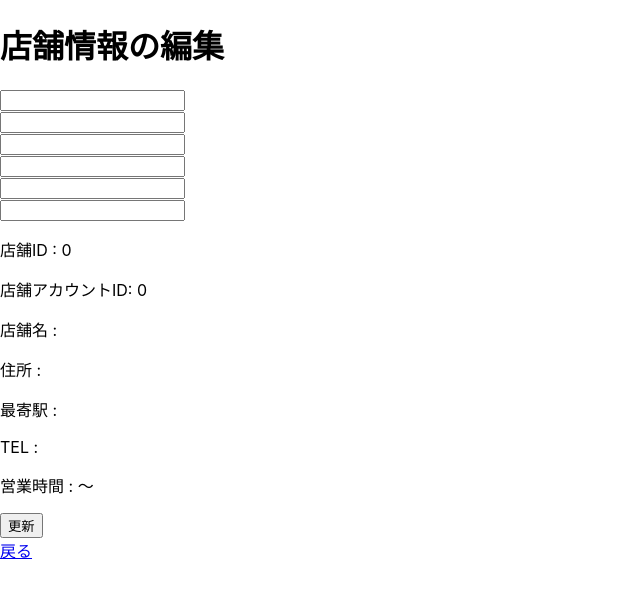
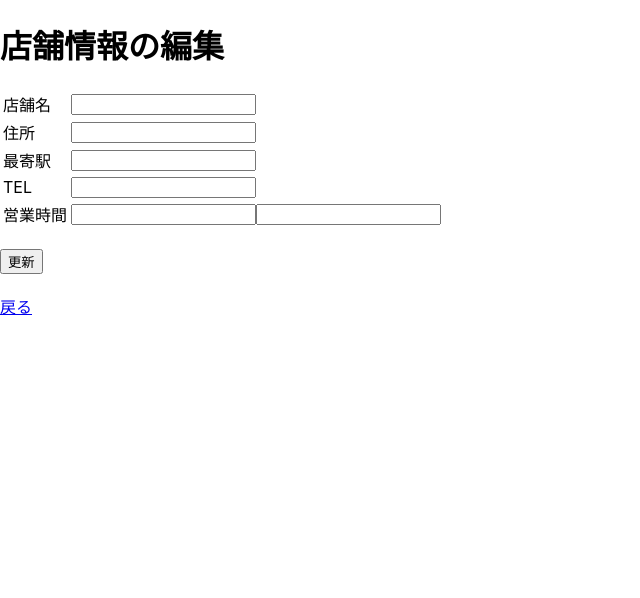
Before and after one commit to Tiffin2021/tiffin-react, a React (Create React App) app: page /shop_account_edit in a window 1280 px wide. Shown: the top 598 px of the page, without its empty margins (0-640 px from the left). Built offline with nearby package versions, Linux system fonts and the light colour scheme; no server answers.

Commit message:
アカウント情報の編集完了

```diff
--- a/src/views/ShopAccountEdit/ShopAccountEdit.tsx
+++ b/src/views/ShopAccountEdit/ShopAccountEdit.tsx
@@ -1,16 +1,14 @@
-import React, { useEffect, useContext, useState } from 'react';
+import React, { useEffect, useContext } from 'react';
 import './ShopAccountEdit.css';
-import Axios, { AxiosResponse } from 'axios';
+import Axios from 'axios';
 import { ShopInfo } from 'src/model/ShopInfo';
 import { TiffinContext } from 'src/context/TiffinContext';
-import { Link, useHistory, useParams } from 'react-router-dom';
+import { Link } from 'react-router-dom';
 
 export const ShopAccountEdit: React.FC = () => {
   // const id = useParams<{ id: string }>().id;
   const id = 1;
   const { shopInfo, setShopInfo } = useContext(TiffinContext);
-
-  const history = useHistory();
 
   useEffect(() => {
     (async () => {
@@ -56,7 +54,7 @@ export const ShopAccountEdit: React.FC = () => {
   };
 
   const updateClick = async () => {
-    const response = await Axios.put<ShopInfo[]>('shop_info');
+    const response = await Axios.put(`shop_info/${id}`, shopInfo);
     if (response.status !== 200) {
       alert('更新に失敗しました');
       // history.push('/');
@@ -70,36 +68,60 @@ export const ShopAccountEdit: React.FC = () => {
     <>
       <h1>店舗情報の編集</h1>
       <form>
+        <table>
+          <tr>
+            <td>店舗名</td>
+            <td>
               <input type="text" value={shopInfo.name} onChange={changedName} />
-        <br />
-        <input type="text" value={shopInfo.address} onChange={changedAddress} />
-        <br />
-        <input type="text" value={shopInfo.station} onChange={changedStation} />
-        <br />
+            </td>
+          </tr>
+          <tr>
+            <td>住所</td>
+            <td>
+              <input
+                type="text"
+                value={shopInfo.address}
+                onChange={changedAddress}
+              />
+            </td>
+          </tr>
+          <tr>
+            <td>最寄駅</td>
+            <td>
+              <input
+                type="text"
+                value={shopInfo.station}
+                onChange={changedStation}
+              />
+            </td>
+          </tr>
+          <tr>
+            <td>TEL</td>
+            <td>
               <input type="text" value={shopInfo.tel} onChange={changedTel} />
-        <br />
+            </td>
+          </tr>
+          <tr>
+            <td>営業時間</td>
+            <td>
               <input
                 type="text"
                 value={shopInfo.opentime}
                 onChange={changedOpentime}
               />
-        <br />
               <input
                 type="text"
                 value={shopInfo.closetime}
                 onChange={changedClosetime}
               />
+            </td>
+          </tr>
+        </table>
       </form>
-      <p>店舗ID : {shopInfo.id}</p>
-      <p>店舗アカウントID: {shopInfo.shop_accounts_id}</p>
-      <p>店舗名 : {shopInfo.name}</p>
-      <p>住所 : {shopInfo.address}</p>
-      <p>最寄駅 : {shopInfo.station}</p>
-      <p>TEL : {shopInfo.tel}</p>
-      <p>
-        営業時間 : {shopInfo.opentime}〜{shopInfo.closetime}
-      </p>
+
+      <br />
       <button onClick={updateClick}>更新</button>
+      <br />
       <br />
       <Link to="/">戻る</Link>
     </>
```
Lines whose indentation alone changed are shown as unchanged.
